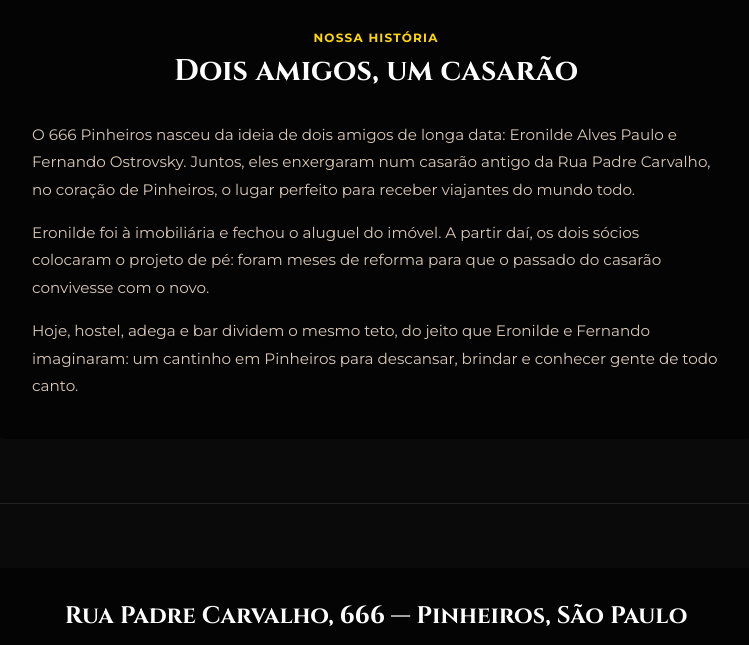
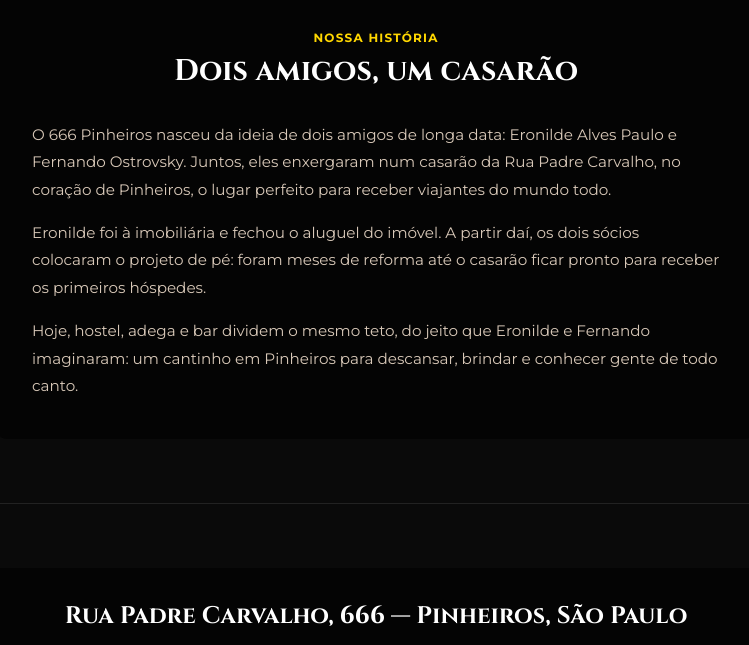
Before and after one commit to BitMonster04/666hostel, a plain HTML site: page index.html in a window 1280 px wide. Shown: the part 1880-2525 px from the top of the page, without its empty margins (264-1013 px from the left). Drawn offline with Linux system fonts and the light colour scheme.

Commit message:
Início: tira "antigo" da Nossa história
Co-Authored-By: Claude Opus 5.5 <noreply@anthropic.com>

```diff
--- a/index.html
+++ b/index.html
@@ -205,8 +205,8 @@
                 <h2 class="font-heading text-2xl sm:text-3xl font-bold text-white mt-1"><!-- editavel:linha inicio-historia-titulo | História: título -->Dois amigos, um casarão<!-- /editavel --></h2>
             </div>
             <!-- editavel:paragrafos inicio-historia-texto | História: texto -->
-            <p>O 666 Pinheiros nasceu da ideia de dois amigos de longa data: Eronilde Alves Paulo e Fernando Ostrovsky. Juntos, eles enxergaram num casarão antigo da Rua Padre Carvalho, no coração de Pinheiros, o lugar perfeito para receber viajantes do mundo todo.</p>
-            <p>Eronilde foi à imobiliária e fechou o aluguel do imóvel. A partir daí, os dois sócios colocaram o projeto de pé: foram meses de reforma para que o passado do casarão convivesse com o novo.</p>
+            <p>O 666 Pinheiros nasceu da ideia de dois amigos de longa data: Eronilde Alves Paulo e Fernando Ostrovsky. Juntos, eles enxergaram num casarão da Rua Padre Carvalho, no coração de Pinheiros, o lugar perfeito para receber viajantes do mundo todo.</p>
+            <p>Eronilde foi à imobiliária e fechou o aluguel do imóvel. A partir daí, os dois sócios colocaram o projeto de pé: foram meses de reforma até o casarão ficar pronto para receber os primeiros hóspedes.</p>
             <p>Hoje, hostel, adega e bar dividem o mesmo teto, do jeito que Eronilde e Fernando imaginaram: um cantinho em Pinheiros para descansar, brindar e conhecer gente de todo canto.</p>
             <!-- /editavel -->
         </div>
```
